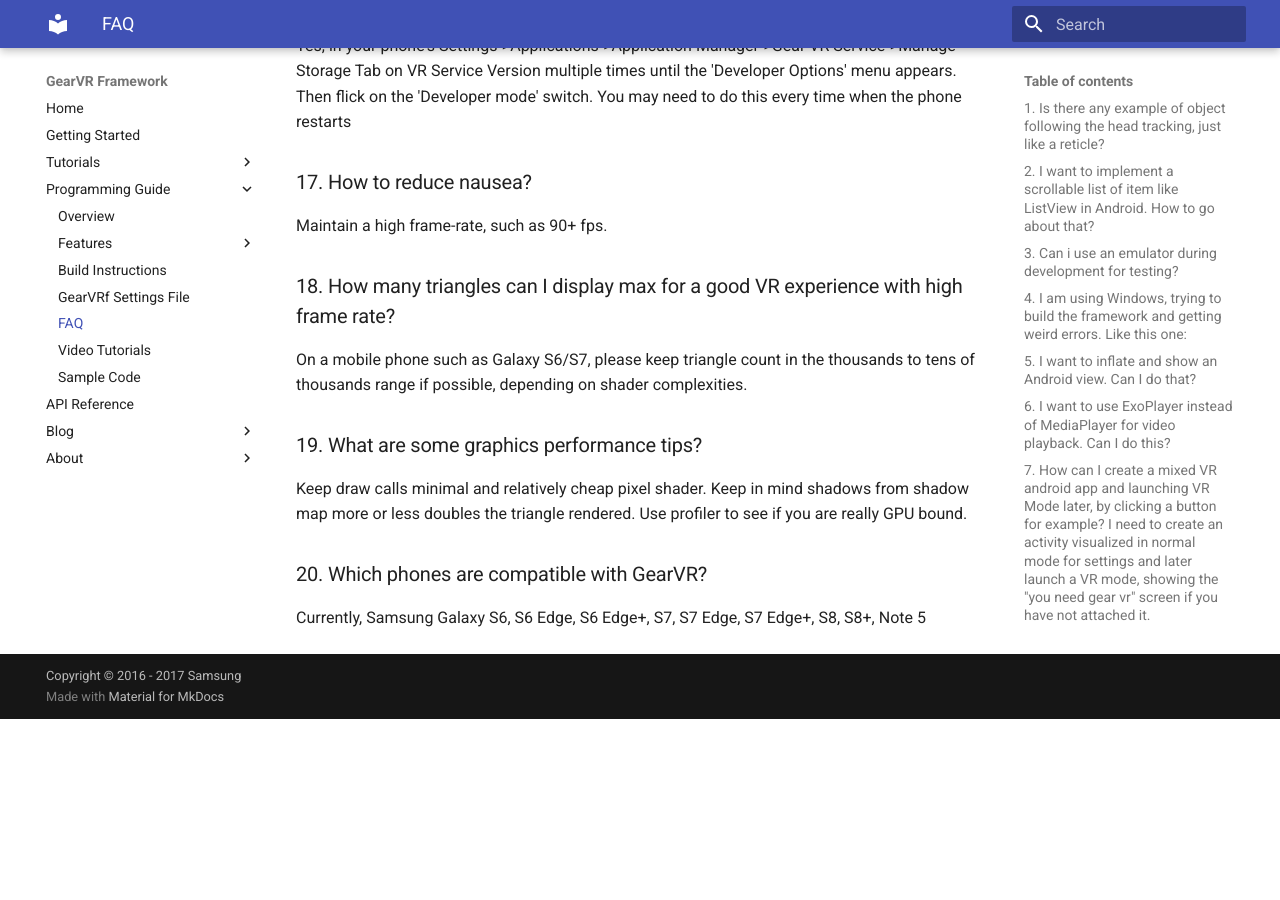
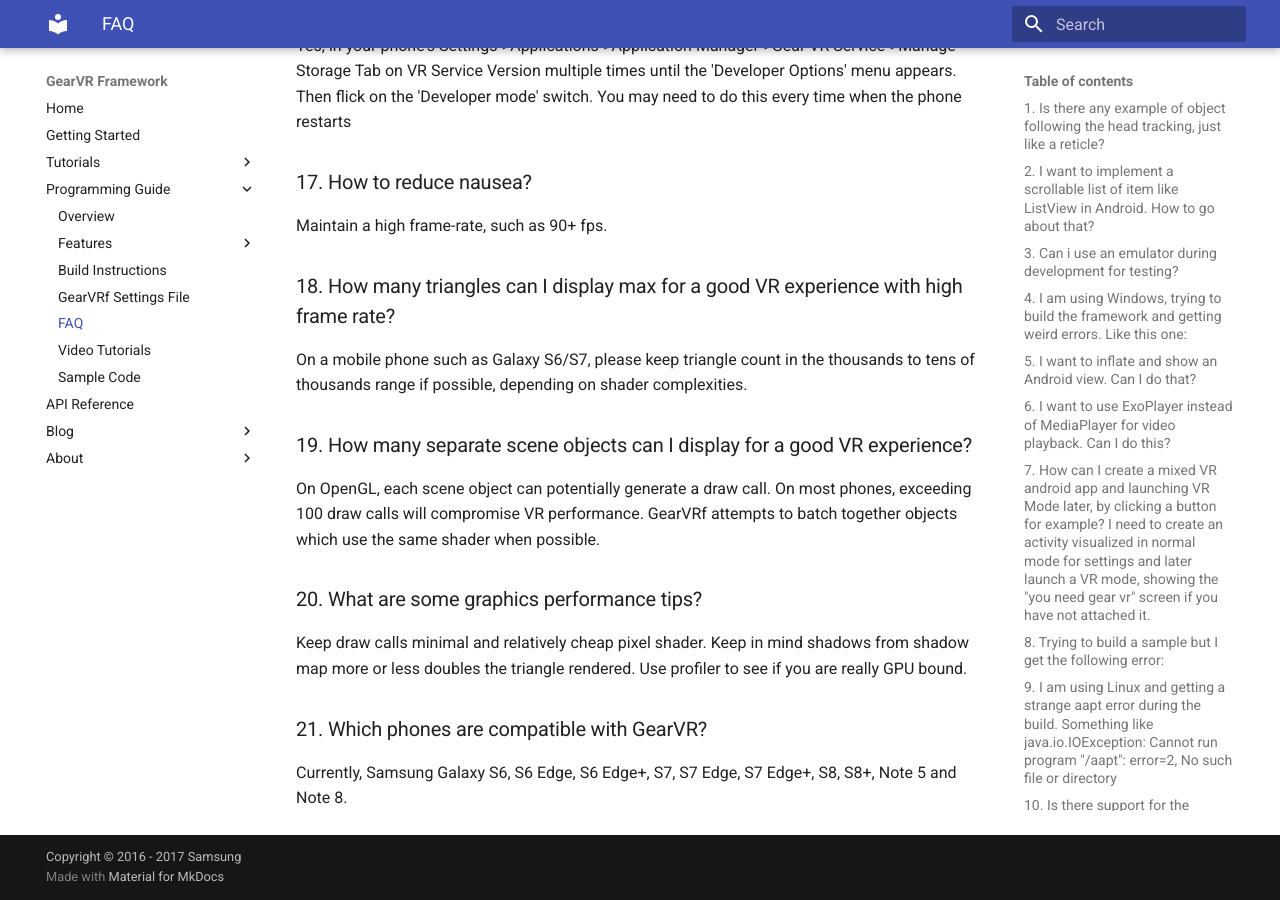
Before and after one commit to nitosan/GearVRf-docs, an MkDocs documentation site: the page built from docs/programming_guide/faq.md, in a window 1280 px wide and 900 px high, scrolled down 4010 px. Built offline with MkDocs 1.6.1 and Material for MkDocs 9.7.7, drawn with Linux system fonts in a browser that asks for light colours; old or Windows-style settings are respelled for this version of MkDocs; before the commit the page ends 4729 px from its top, so only the background shows below that.

Commit message:
added optimal # of meshes

```diff
--- a/docs/programming_guide/faq.md
+++ b/docs/programming_guide/faq.md
@@ -133,10 +133,14 @@ Maintain a high frame-rate, such as 90+ fps.
 
 On a mobile phone such as Galaxy S6/S7, please keep triangle count in the thousands to tens of thousands range if possible, depending on shader complexities.
 
-### 19. What are some graphics performance tips?
+### 19. How many separate scene objects can I display for a good VR experience?
+
+On OpenGL, each scene object can potentially generate a draw call. On most phones, exceeding 100 draw calls will compromise VR performance. GearVRf attempts to batch together objects which use the same shader when possible.
+
+### 20. What are some graphics performance tips?
 
 Keep draw calls minimal and relatively cheap pixel shader. Keep in mind shadows from shadow map more or less doubles the triangle rendered. Use profiler to see if you are really GPU bound.
 
-### 20. Which phones are compatible with GearVR?
+### 21. Which phones are compatible with GearVR?
 
-Currently, Samsung Galaxy S6, S6 Edge, S6 Edge+, S7, S7 Edge, S7 Edge+, S8, S8+, Note 5
+Currently, Samsung Galaxy S6, S6 Edge, S6 Edge+, S7, S7 Edge, S7 Edge+, S8, S8+, Note 5 and Note 8.
```
